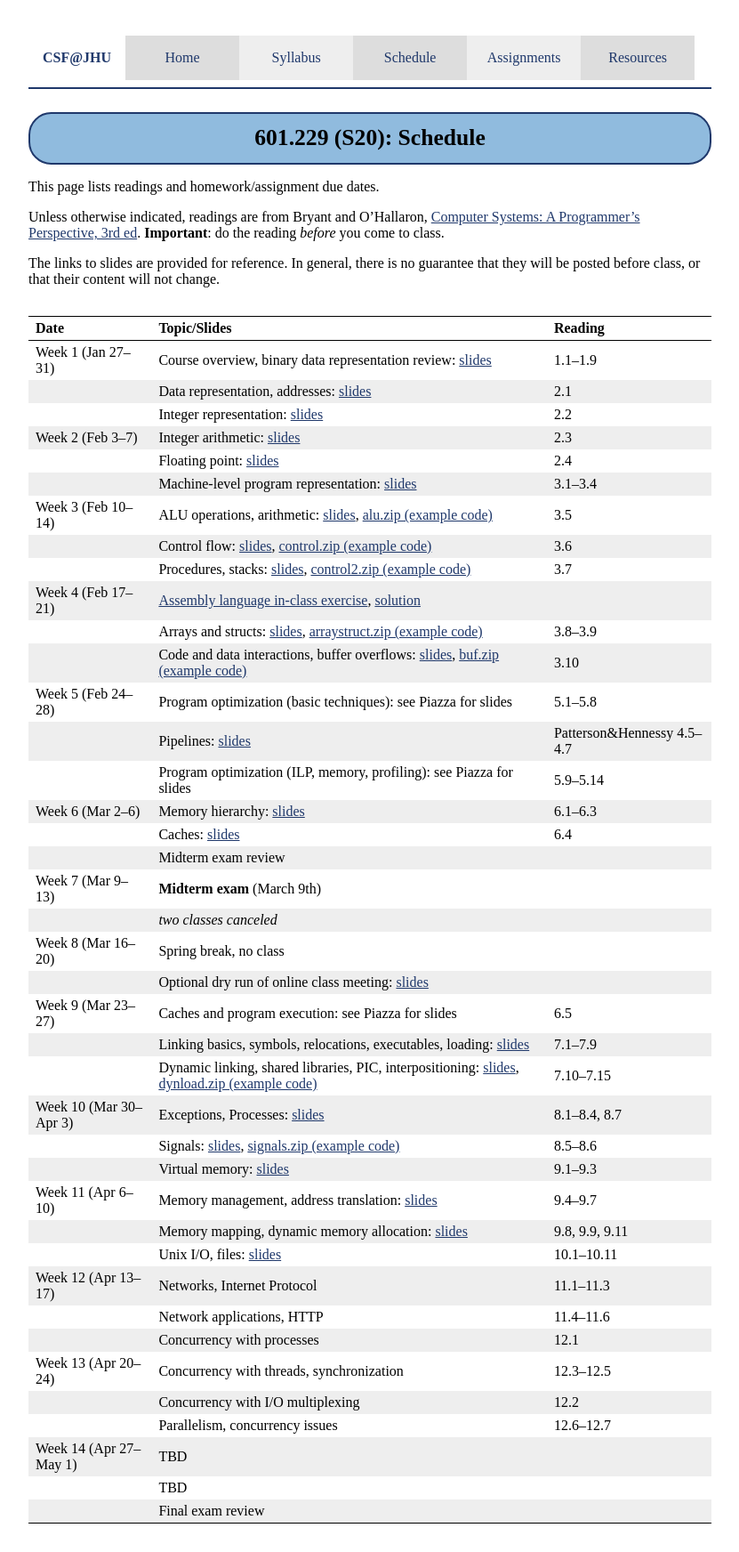
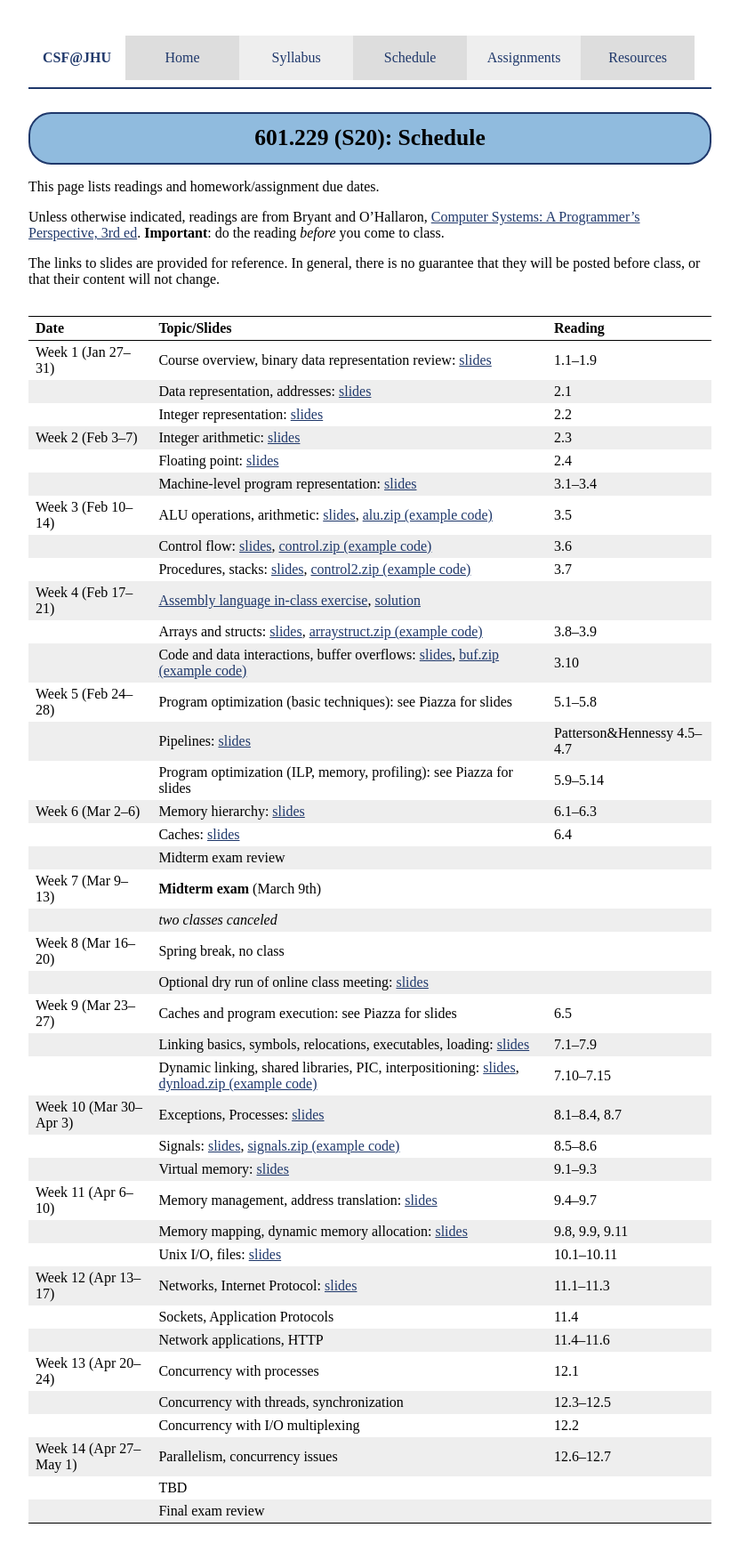
Before and after one commit to jhucsf/spring2020, a Jekyll site: the page built from schedule.md, in a window 1280 px wide. Shown: the whole page at 89% size, without its empty margins (224-1055 px from the left). Built offline with Jekyll 4.4.1, drawn with Linux system fonts in a browser that asks for light colours.

Commit message:
post lecture 26 slides

```diff
--- a/schedule.md
+++ b/schedule.md
@@ -43,12 +43,12 @@ Week 10 (Mar 30–Apr 3) | Exceptions, Processes: [slides](lectures/lecture20-pu
 Week 11 (Apr 6–10) | Memory management, address translation: [slides](lectures/lecture23-public.pdf) | 9.4–9.7
 &nbsp;             | Memory mapping, dynamic memory allocation: [slides](lectures/lecture24-public.pdf) | 9.8, 9.9, 9.11 |
 &nbsp;             | Unix I/O, files: [slides](lectures/lecture25-public.pdf) | 10.1–10.11 |
-Week 12 (Apr 13–17)| Networks, Internet Protocol | 11.1–11.3 |
+Week 12 (Apr 13–17)| Networks, Internet Protocol: [slides](lectures/lecture26-public.pdf) | 11.1–11.3 |
+                   | Sockets, Application Protocols | 11.4 |
                    | Network applications, HTTP | 11.4–11.6 |
-                   | Concurrency with processes | 12.1 |
-Week 13 (Apr 20–24)| Concurrency with threads, synchronization | 12.3–12.5
+Week 13 (Apr 20–24)| Concurrency with processes | 12.1 |
+                   | Concurrency with threads, synchronization | 12.3–12.5
                    | Concurrency with I/O multiplexing | 12.2 |
-                   | Parallelism, concurrency issues | 12.6–12.7 |
-Week 14 (Apr 27–May 1) | TBD
+Week 14 (Apr 27–May 1) | Parallelism, concurrency issues | 12.6–12.7 |
                    | TBD
                    | Final exam review |
```
Also changed, not shown: 1 other file.
